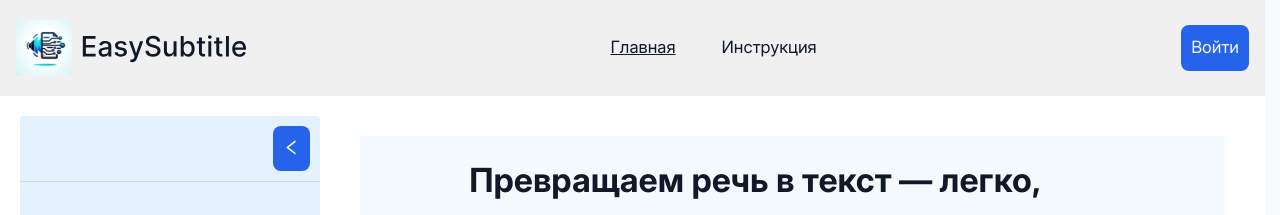
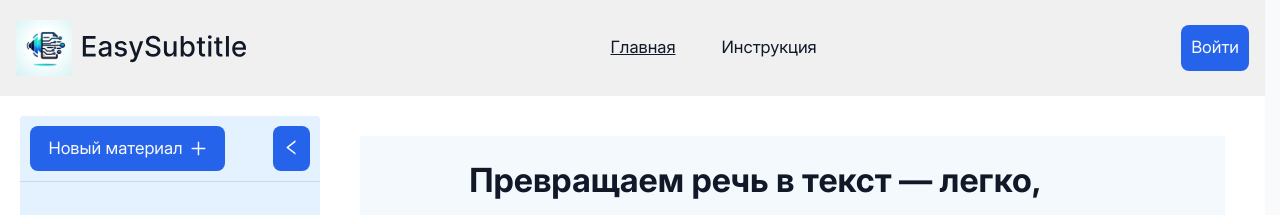
Before and after one commit to kArAsTeR734/EasySubtitleFrontend, a React (Vite) app: page / in a window 1280 px wide. Shown: the top 215 px of the page. Built offline with nearby package versions, Linux system fonts and the light colour scheme; no server answers; a web font is replaced by a local one.

Commit message:
GetAllTest

```diff
--- a/src/widgets/Sidebar/Sidebar.tsx
+++ b/src/widgets/Sidebar/Sidebar.tsx
@@ -8,18 +8,19 @@ import clsx from "clsx";
 import useFetching from "../../shared/hooks/useFetching.ts";
 import {getAllTranscriptions} from "../../features/GetAllTranscriptions.ts";
 import type {FileData} from "../../api/types/api-types.ts";
-import {useAppDispatch} from "../../shared/hooks/redux.ts";
+import {useAppDispatch, useAppSelector} from "../../shared/hooks/redux.ts";
 import {transcriptionSlice} from "../../app/store/reducers/TranscriptionSlice.ts";
 
 const Sidebar = () => {
   const [isOpen, setIsOpen] = useState(true);
-  const [files,setFiles] = useState<FileData[]>([]);
+  const [uploadedFiles,setFiles] = useState<FileData[]>([]);
   const {setUploadedFiles} = transcriptionSlice.actions;
   const dispatch = useAppDispatch();
+  const {files} = useAppSelector(state => state.transcriptionReducer)
 
   const { fetching: uploadFileFetching } = useFetching<SideBarTranscriptionList, [number, number]>(getAllTranscriptions, {
     onSuccess: (files) => {
-      console.log('Файл загружен, ID:', files.data);
+      console.log('Данные загружены:', files.data);
       setFiles(files.data);
       dispatch(setUploadedFiles(files.data));
     },
@@ -50,7 +51,7 @@ const Sidebar = () => {
       >
         <div className="sidebar__header">
           <div className="sidebar__header-left">
-            {isOpen && files.length > 0 && (
+            {isOpen && files.length === 0 && (
                 <Button className="button button--add-material">
                   <span>Новый материал</span>
                   <PlusOutlined style={{ marginLeft: 7 }} />
```
Also changed, not shown: src/widgets/Hero/TranscriptionWorkspace.tsx (line endings or trailing spaces).
